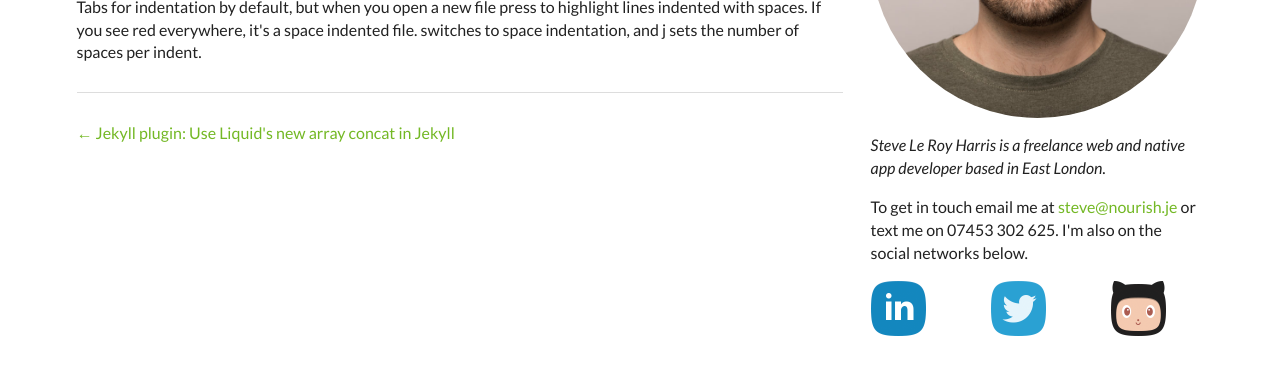
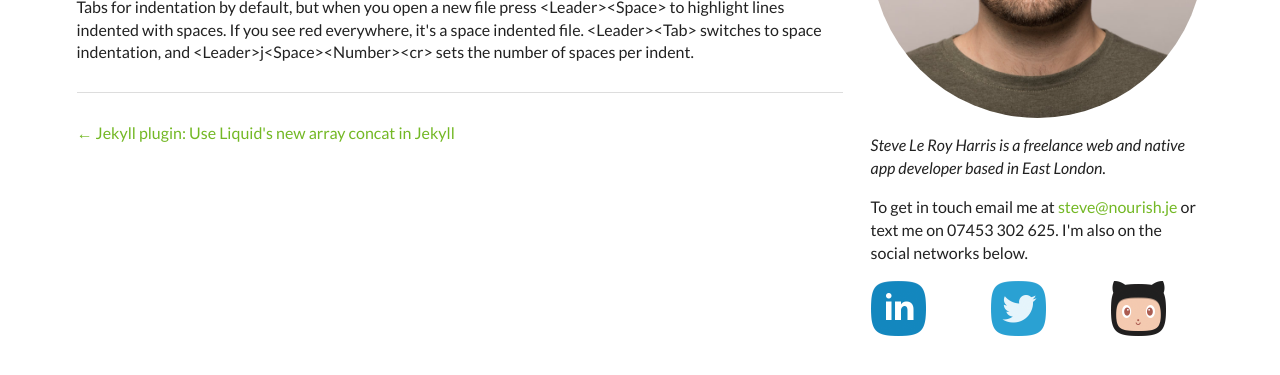
Before and after one commit to Valdanitooooo/nourish.je, a Jekyll site: the page built from _tumbles/handy-vim-snippers-for-dealing-with-indentation.html, in a window 1280 px wide, cut to the strip 360-735 px from the top of the page. Built offline with Jekyll 4.4.1, drawn with Linux system fonts in a browser that asks for light colours; nearby versions of some CDN libraries.

Commit message:
Fix html escaping

```diff
--- a/_tumbles/handy-vim-snippers-for-dealing-with-indentation.html
+++ b/_tumbles/handy-vim-snippers-for-dealing-with-indentation.html
@@ -5,5 +5,7 @@ tags: [vim, indentation, tabs, spaces]
 categories: [programming]
 ---
 My contribution to the tabs vs spaces war. It's very silly to use spaces, but when you contribute to open source you have to do it, so here's how I cope:
+
 <script src="https://gist.github.com/simlrh/7c64840c4719bf86b98f5a2622c15b4e.js"></script>
-Tabs for indentation by default, but when you open a new file press <Leader><Space> to highlight lines indented with spaces. If you see red everywhere, it's a space indented file. <Leader><Tab> switches to space indentation, and <Leader>j<Space><Number><cr> sets the number of spaces per indent.
+
+Tabs for indentation by default, but when you open a new file press &lt;Leader&gt;&lt;Space&gt; to highlight lines indented with spaces. If you see red everywhere, it's a space indented file. &lt;Leader&gt;&lt;Tab&gt; switches to space indentation, and &lt;Leader&gt;j&lt;Space&gt;&lt;Number&gt;&lt;cr&gt; sets the number of spaces per indent.
```
